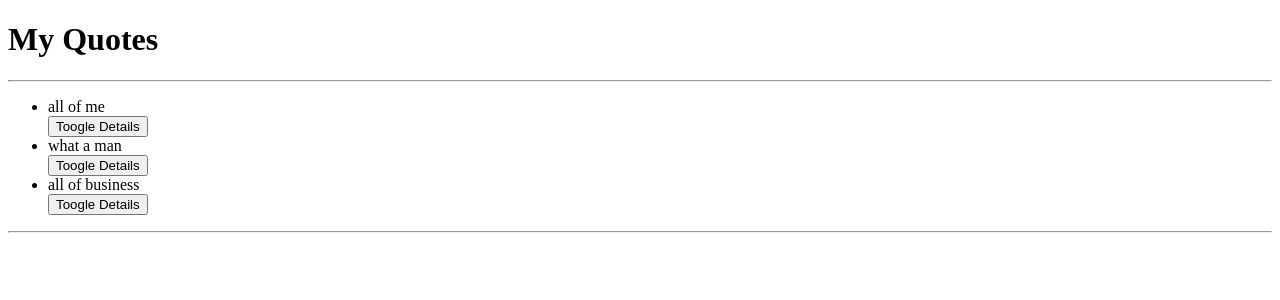
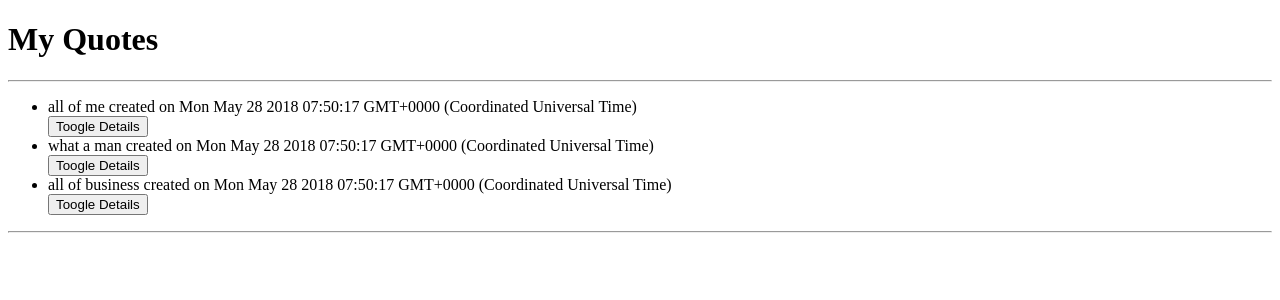
Before and after one commit to ephantuskaranja/Quotes_AngularJs, an Angular app: page / in a window 1280 px wide. Shown: the top 300 px of the page. Built offline with nearby package versions, Linux system fonts and the light colour scheme.

Commit message:
add date created function

```diff
--- a/src/app/app.component.ts
+++ b/src/app/app.component.ts
@@ -1,6 +1,7 @@
 
 import { Component } from '@angular/core';
 import { Quote } from './quote'
+import { timer } from 'rxjs';
 
 @Component({
   selector: 'app-root',
@@ -8,8 +9,8 @@ import { Quote } from './quote'
 })
 export class AppComponent {
     quotes = [
-        new Quote(1,'all of me', 'epha', 'ephantus'),
-        new Quote(2,'what a man', 'cages', 'ephantus'),
-        new Quote(3,'all of business', 'timephy', 'ephantus'),
+        new Quote(1,'all of me', 'epha', 'ephantus',new Date()),
+        new Quote(2,'what a man', 'cages', 'ephantus', new Date()),
+        new Quote(3,'all of business', 'timephy', 'ephantus', new Date()),
     ]
 }
--- a/src/app/app.module.ts
+++ b/src/app/app.module.ts
@@ -5,13 +5,15 @@ import { AppComponent } from './app.component';
 import { QuoteComponent } from './quote/quote.component';
 import { QuoteDetailsComponent } from './quote-details/quote-details.component';
 import { HighlighterDirective } from './highlighter.directive';
+import { TimeAgoPipe } from './time-ago.pipe';
 
 @NgModule({
   declarations: [
     AppComponent,
     QuoteComponent,
     QuoteDetailsComponent,
-    HighlighterDirective
+    HighlighterDirective,
+    TimeAgoPipe
   ],
   imports: [
     BrowserModule
--- a/src/app/quote.ts
+++ b/src/app/quote.ts
@@ -2,7 +2,7 @@ import { Time } from "@angular/common";
 
 export class Quote {
     public showAuthor:boolean;
-    constructor(public id:number, public quote:string, public author:string, public postedBy:string) {
+    constructor(public id:number, public quote:string, public author:string, public postedBy:string,public timer:Date) {
         this.showAuthor=false
      }
 }
--- a/src/app/quote/quote.component.html
+++ b/src/app/quote/quote.component.html
@@ -4,7 +4,7 @@
 
 <ul>
   <div *ngFor='let quote of quotes;let i = index'>
-    <li id="{{i}}" appHighlighter>{{quote.quote}}</li>
+    <li id="{{i}}" appHighlighter>{{quote.quote}} created on {{quote.timer}} </li>
     <button (click)='toogleDetails(i)'>Toogle Details</button>
 
     <app-quote-details *ngIf="quote.showAuthor" [quote]='quote' (isComplete)= 'completeQuote($event,i)'></app-quote-details>
--- a/src/app/quote/quote.component.ts
+++ b/src/app/quote/quote.component.ts
@@ -8,9 +8,9 @@ import { Quote } from '../quote'
 })
 export class QuoteComponent implements OnInit {
   quotes = [
-    new Quote(1, 'all of me', 'epha', 'ephantus'),
-    new Quote(2, 'what a man', 'cages', 'ephantus'),
-    new Quote(3, 'all of business', 'timephy', 'ephantus'),
+    new Quote(1, 'all of me', 'epha', 'ephantus', new Date()),
+    new Quote(2, 'what a man', 'cages', 'ephantus', new Date),
+    new Quote(3, 'all of business', 'timephy', 'ephantus', new Date),
   ]
   toogleDetails(index) {
     this.quotes[index].showAuthor = !this.quotes[index].showAuthor;
--- /dev/null
+++ b/src/app/time-ago.pipe.ts
@@ -0,0 +1,78 @@
+import { Pipe, PipeTransform, NgZone, ChangeDetectorRef, OnDestroy } from '@angular/core';
+
+@Pipe({
+  name: 'timeAgo',
+  pure:false
+})
+export class TimeAgoPipe implements PipeTransform , OnDestroy {
+  private timer:number;
+  constructor(private ChangeDetectorRef:ChangeDetectorRef, private NgZone: NgZone){}
+  transform(value:string) {
+    this.removeTimer();
+    let t = new Date(value);
+    let rightNow = new Date();
+    let seconds = Math.round(Math.abs((rightNow.getTime()-t.getTime())/1000));
+    let postToUpdate = (Number.isNaN(seconds)) ? 1000 : this.getSecondsUntilUpdate(seconds) *1000;
+    this.timer = this.NgZone.runOutsideAngular(()=> {
+      if(typeof window !== 'undefined') {
+        return window.setTimeout(()=> {
+          this.NgZone.run(()=>this.ChangeDetectorRef.markForCheck());
+        },postToUpdate);
+      }
+      return null;
+    });
+    let minutes = Math.round(Math.abs(seconds / 60));
+		let hours = Math.round(Math.abs(minutes / 60));
+		let days = Math.round(Math.abs(hours / 24));
+		let months = Math.round(Math.abs(days/30.416));
+		let years = Math.round(Math.abs(days/365));
+    if (Number.isNaN(seconds)){
+			return '';
+		} else if (seconds <= 45) {
+			return 'a few seconds ago';
+		} else if (seconds <= 90) {
+			return 'a minute ago';
+		} else if (minutes <= 45) {
+			return minutes + ' minutes ago';
+		} else if (minutes <= 90) {
+			return 'an hour ago';
+		} else if (hours <= 22) {
+			return hours + ' hours ago';
+		} else if (hours <= 36) {
+			return 'a day ago';
+		} else if (days <= 25) {
+			return days + ' days ago';
+		} else if (days <= 45) {
+			return 'a month ago';
+		} else if (days <= 345) {
+			return months + ' months ago';
+		} else if (days <= 545) {
+			return 'a year ago';
+		} else { // (days > 545)
+			return years + ' years ago';
+		}
+	}
+    ngOnDestroy(): void {
+      this.removeTimer();
+    }
+    private removeTimer(){
+      if(this.timer){
+        window.clearTimeout(this.timer);
+        this.timer = null;
+      }
+    }
+    private getSecondsUntilUpdate(seconds:number) {
+      let min = 60;
+      let hr = min * 60;
+      let day = hr * 24;
+      if(seconds < min){
+        return 3;
+      } else if (seconds < hr) {
+        return 30;
+      } else if (seconds < day) {
+        return 300;
+      } else {
+        return 3600;
+      }
+    }
+  }
```
Also changed, not shown: 1 other file (tests, documents, lock files or other folders).
